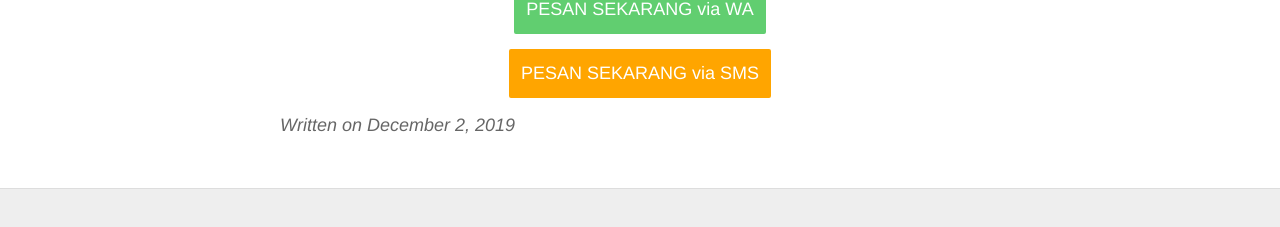
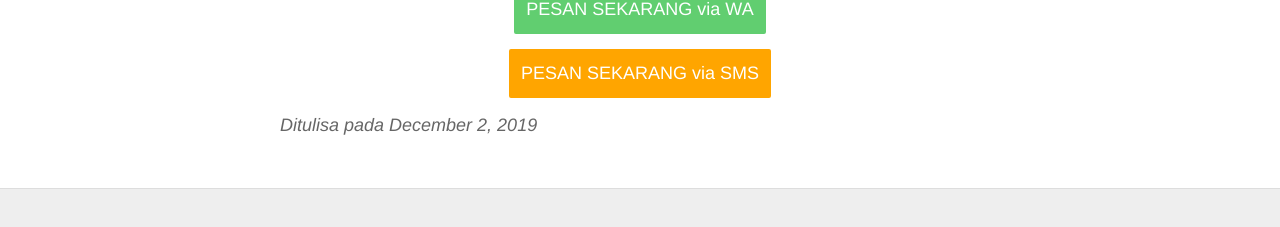
Before and after one commit to zeinherbal/zeinherbal.github.io, a Jekyll site: the page built from _posts/2019-12-02-obat-penurun-bilirubin.md, in a window 1280 px wide and 900 px high, scrolled down 5165 px. Shown: the part 670-897 px from the top of the window. Built offline with Jekyll 4.4.1, drawn with Linux system fonts in a browser that asks for light colours; a script that is not in the unit is left out.

Commit message:
Update post.html

```diff
--- a/_layouts/post.html
+++ b/_layouts/post.html
@@ -10,7 +10,7 @@
   </div>
 
   <div class="date">
-    Written on {{ page.date | date: "%B %e, %Y" }}
+    Ditulisa pada {{ page.date | date: "%B %e, %Y" }}
   </div>
 
   {% include disqus.html %}
```
